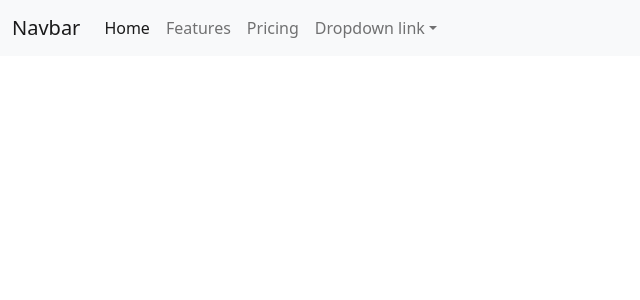
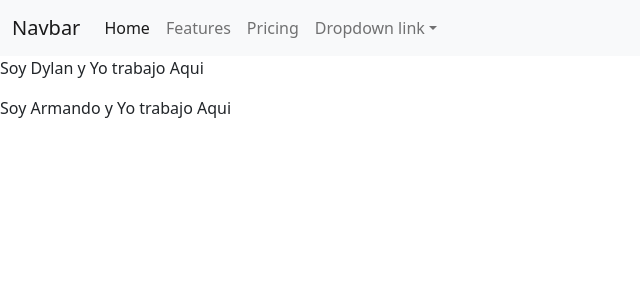
Before and after one commit to DravZ/recetario, a React (Vite) app: page / in a window 1280 px wide. Shown: the top 300 px of the page, without its empty margins (0-640 px from the left). Built offline with nearby package versions, Linux system fonts and the light colour scheme.

Commit message:
Estructura del Index

```diff
--- /dev/null
+++ b/src/components/home/bannerComponent/BannerComponent.tsx
@@ -0,0 +1,11 @@
+import './BannerComponent.css'
+
+function BannerComponent(){
+    //Componente de Dylan
+    return(
+        <p>Soy Dylan y Yo trabajo Aqui</p>
+    )
+
+}
+
+export default BannerComponent
--- /dev/null
+++ b/src/components/home/indexContentComponent/IndexContentComponent.tsx
@@ -0,0 +1,11 @@
+import './IndexContentComponent.css'
+
+function IndexContentComponent(){
+    //Componente de Armando
+    return(
+        <p>Soy Armando y Yo trabajo Aqui</p>
+    )
+
+}
+
+export default IndexContentComponent
--- a/src/main.tsx
+++ b/src/main.tsx
@@ -1,12 +1,15 @@
 import React from 'react'
 import ReactDOM from 'react-dom/client'
 //import App from './App.tsx'
-import NavbarComponent from './components/navbarComponent/NavbarComponent.tsx'
+import NavbarComponent from './components/home/navbarComponent/NavbarComponent.tsx'
+import BannerComponent from './components/home/bannerComponent/BannerComponent.tsx'
+import IndexContentComponent from './components/home/indexContentComponent/IndexContentComponent.tsx'
 //import './index.css'
 
 ReactDOM.createRoot(document.getElementById('root')!).render(
   <React.StrictMode>
     <NavbarComponent/>
-
+    <BannerComponent/>
+    <IndexContentComponent/>
   </React.StrictMode>,
 )
```
Also changed, not shown: src/components/home/bannerComponent/BannerComponent.css (added), src/components/home/indexContentComponent/IndexContentComponent.css (added), src/components/home/navbarComponent/NavbarComponent.css (added), src/components/home/navbarComponent/NavbarComponent.tsx (renamed from src/components/navbarComponent/NavbarComponent.tsx).
